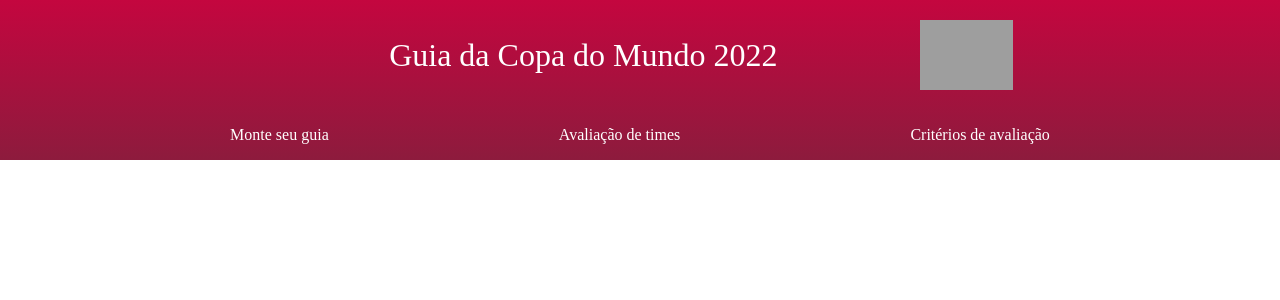
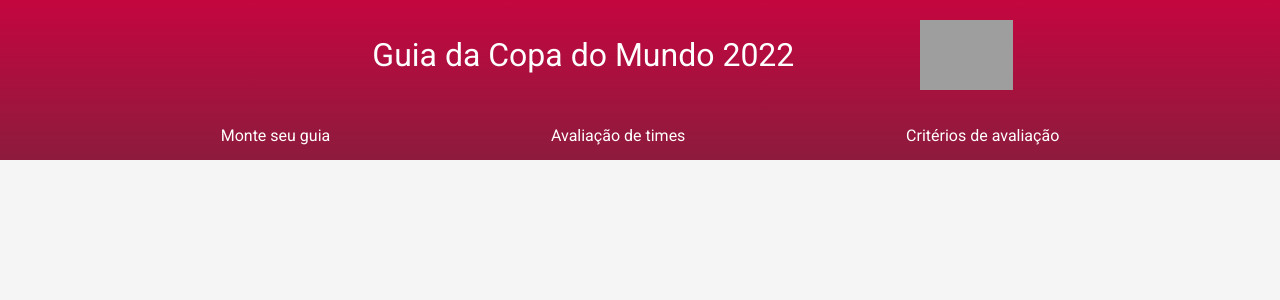
Before and after one commit to andrerousselet/guia-da-copa, a React (Create React App) app: page / in a window 1280 px wide. Shown: the top 300 px of the page. Built offline with nearby package versions, Linux system fonts and the light colour scheme; grey boxes are pictures that could not be loaded.

Commit message:
style(css): minimal css reset

```diff
--- a/src/index.css
+++ b/src/index.css
@@ -1,6 +1,8 @@
 html {
   box-sizing: border-box;
   font-size: 16px;
+  background: whitesmoke;
+  font-family: 'Roboto', sans-serif;
 }
 
 *, *:before, *:after {
```
